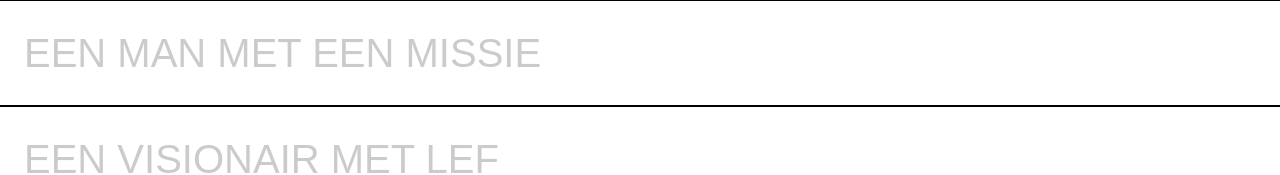
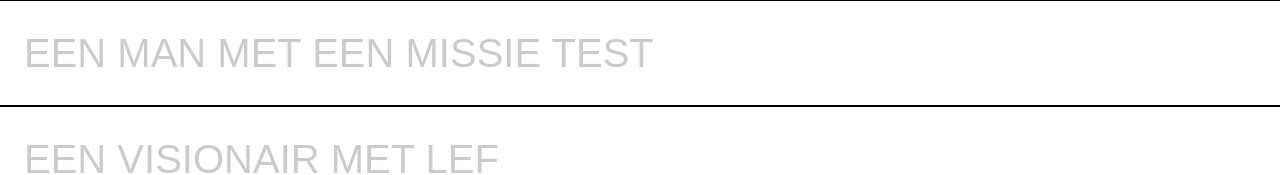
Before and after one commit to annakinds/Plantin, a website built with Vite: page index.html in a window 1280 px wide. Shown: the top 175 px of the page. Built offline with nearby package versions, Linux system fonts and the light colour scheme.

Commit message:
test deployen

```diff
--- a/index.html
+++ b/index.html
@@ -14,7 +14,7 @@
     <nav>
       <ul>
         <li>
-          <a class="nav__item" href="#section1">een man met een missie</a>
+          <a class="nav__item" href="#section1">een man met een missie TEST</a>
         </li>
         <li>
           <a class="nav__item" href="#section2">een visionair met lef</a>
```
